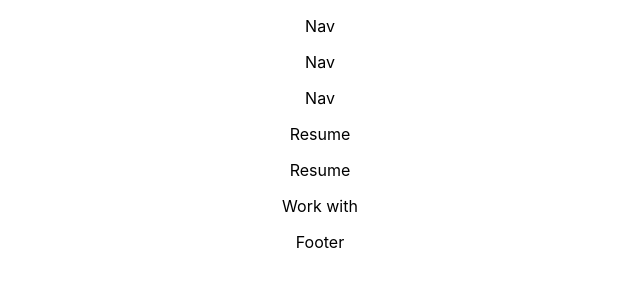
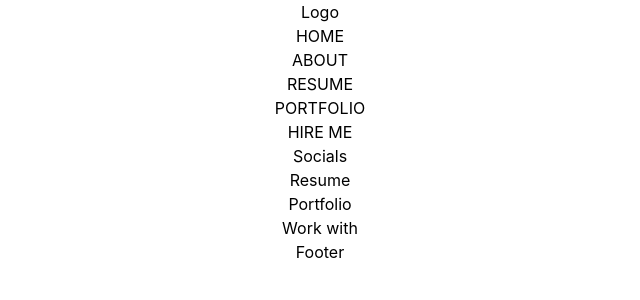
Before and after one commit to laualuoch/aluoch., a React (Create React App) app: page / in a window 1280 px wide. Shown: the top 300 px of the page, without its empty margins (320-960 px from the left). Built offline with nearby package versions, Linux system fonts and the light colour scheme.

Commit message:
add tailwind css and create Menu component

```diff
--- a/package.json
+++ b/package.json
@@ -39,6 +39,7 @@
     ]
   },
   "devDependencies": {
-    "gh-pages": "^5.0.0"
+    "gh-pages": "^5.0.0",
+    "tailwindcss": "^3.3.2"
   }
 }
--- a/src/App.js
+++ b/src/App.js
@@ -1,23 +1,25 @@
 import logo from './logo.svg';
 import './App.css';
+import './components/Menu.js'
+import Menu from './components/Menu';
 
 function App() {
   return (
     <div className="App">
       <header className="header">
-      <p>Nav</p>
+      <p>Logo</p>
       </header>
       <nav className="main-nav">
-        <p>Nav</p>
+        <Menu />
       </nav>
       <section className="socials-nav">
-      <p>Nav</p>
+      <p>Socials</p>
       </section>
       <section className="Resume">
       <p>Resume</p>
       </section>
       <section className="portfolio">
-      <p>Resume</p>
+      <p>Portfolio</p>
       </section>
       <section className="work-with-me">
       <p>Work with</p>
--- /dev/null
+++ b/src/components/Menu.js
@@ -0,0 +1,19 @@
+const MenuItem = ({section}) => {
+    return (
+        <li>{section}</li>
+    )
+};
+
+const Menu = () => {
+    return (
+        <ul className="inline listNone">
+            <MenuItem section= "HOME"/>
+            <MenuItem section= "ABOUT"/>
+            <MenuItem section= "RESUME"/>
+            <MenuItem section= "PORTFOLIO"/>
+            <MenuItem section= "HIRE ME"/>
+        </ul>
+    )
+}
+
+export default Menu;
--- a/src/index.css
+++ b/src/index.css
@@ -1,3 +1,7 @@
+@tailwind base;
+@tailwind components;
+@tailwind utilities;
+
 body {
   margin: 0;
   font-family: -apple-system, BlinkMacSystemFont, 'Segoe UI', 'Roboto', 'Oxygen',
--- /dev/null
+++ b/tailwind.config.js
@@ -0,0 +1,8 @@
+/** @type {import('tailwindcss').Config} */
+module.exports = {
+  content: [],
+  theme: {
+    extend: {},
+  },
+  plugins: [],
+}
```
Also changed, not shown: 1 other file (tests, documents, lock files or other folders).
